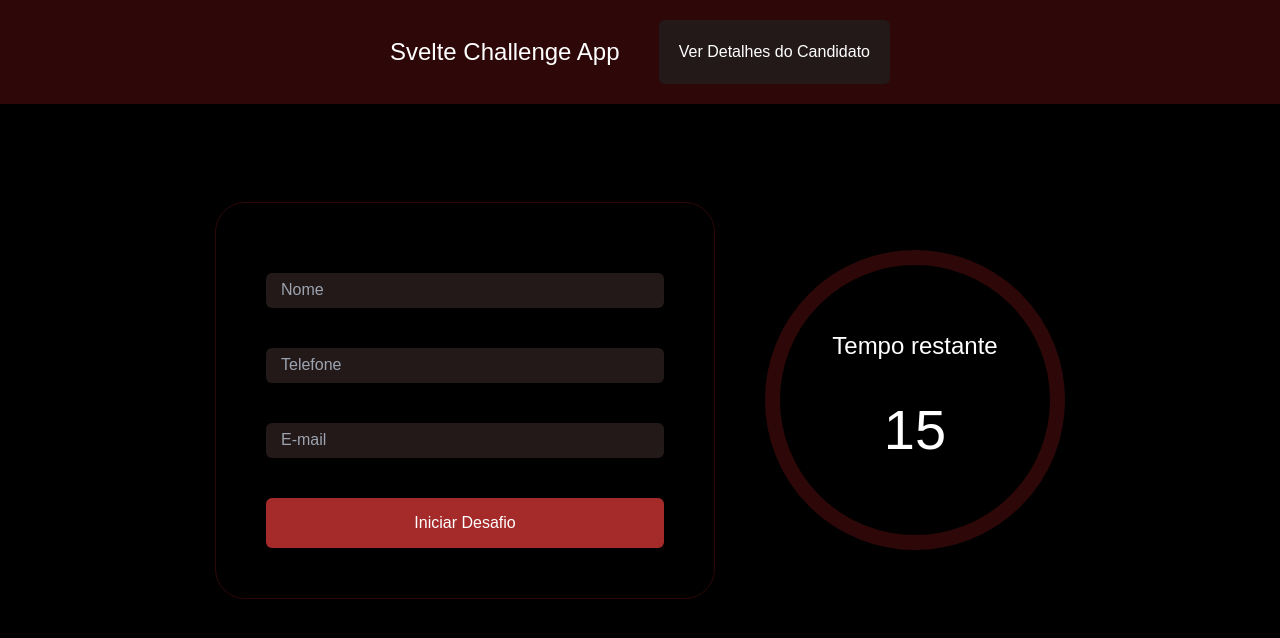
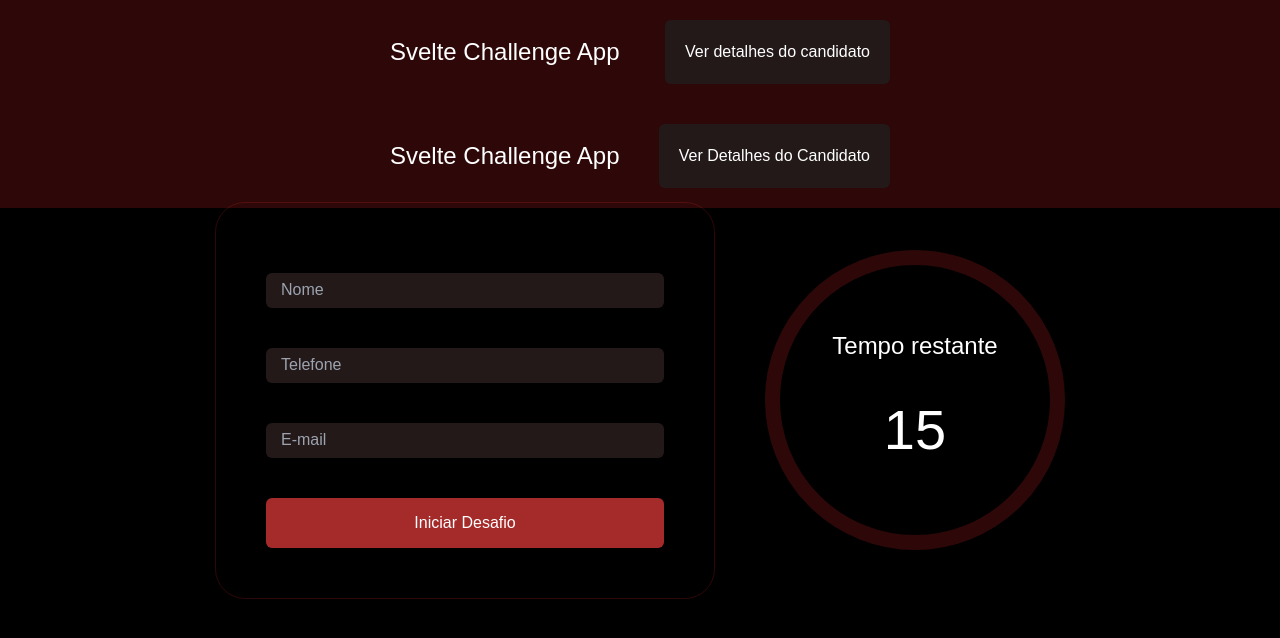
Before and after one commit to trevvos/Svelte-Challenge-App, a SvelteKit app: page / in a window 1280 px wide. Shown: the top 638 px of the page. Built offline with nearby package versions, Linux system fonts and the light colour scheme.

Commit message:
feat: css header

```diff
--- /dev/null
+++ b/src/lib/components/Header.svelte
@@ -0,0 +1,46 @@
+<script lang="ts">
+    import { page } from '$app/stores'
+
+    $: current = $page.route.id
+</script>
+
+<header class="header">
+    <div class="header__wrapper">
+        <h1>Svelte Challenge App</h1>
+        {#if current === '/candidate'}
+            <a href="/">Voltar</a>
+        {:else}
+            <a href="/candidate">Ver detalhes do candidato</a>
+        {/if}
+    </div>
+</header>
+
+<style>
+.header{
+    background-color: var(--subtle);
+    padding: 20px;
+}
+
+.header__wrapper {
+    display: flex;
+    align-items: center;
+    justify-content: center;
+    margin: 0 auto;
+    width: 500px;
+    justify-content: space-between;
+}
+
+    h1{
+        font-size: 1.5rem;
+    }
+    a {
+        cursor: pointer;
+        background-color: var(--input);
+        padding: 20px;
+        border-radius: 6px;
+        transition: 250ms;
+    }
+    a:hover {
+        background-color: var(--subtle);
+    }
+</style>
--- a/src/routes/+layout.svelte
+++ b/src/routes/+layout.svelte
@@ -1,9 +1,11 @@
 <script>
-	import '../global.css';
+	import Header from '$lib/components/Header.svelte';
+import '../global.css';
 </script>
 
 
 <div class="layout">
+	<Header />
 	<div class="main">
 		<slot />
 	</div>
```
